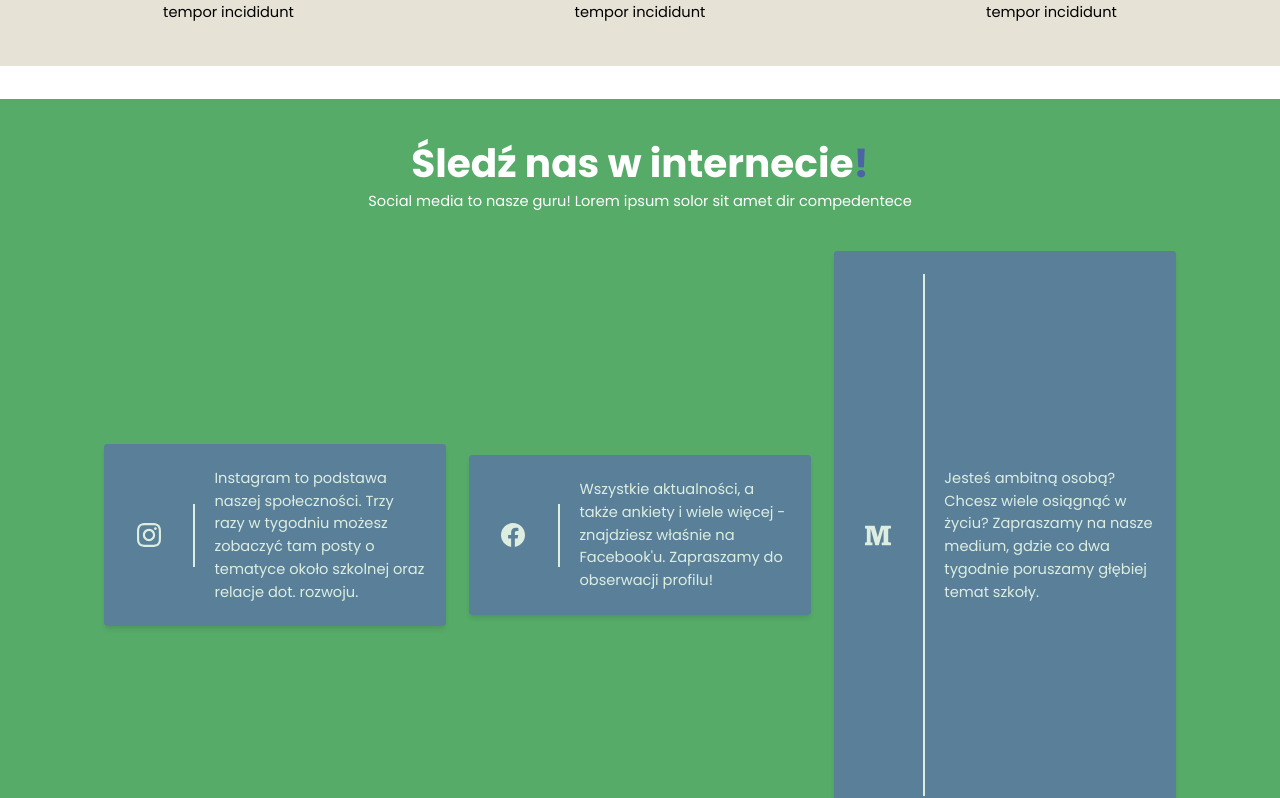
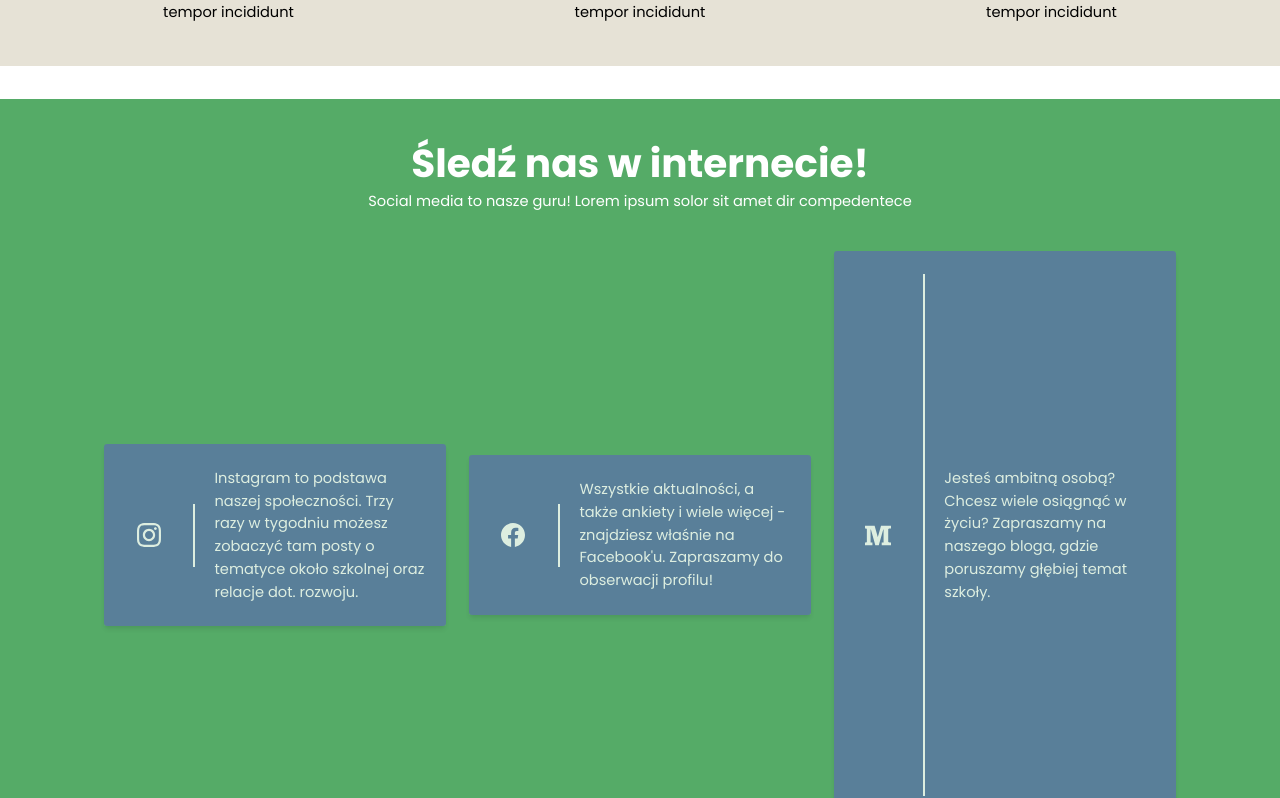
Before and after one commit to schoola-pl/schoola-landing, a Next.js app: page / in a window 1280 px wide. Shown: the part 1163-1961 px from the top of the page. Built offline with nearby package versions, Linux system fonts and the light colour scheme.

Commit message:
Changing few details

```diff
--- a/components/organisms/SocialSection/SocialSection.tsx
+++ b/components/organisms/SocialSection/SocialSection.tsx
@@ -18,9 +18,8 @@ const socials = [
     icon: Facebook
   },
   {
-    link: 'https://www.instagram.com/',
-    description:
-      'Jesteś ambitną osobą? Chcesz wiele osiągnąć w życiu? Zapraszamy na nasze medium, gdzie co dwa tygodnie poruszamy głębiej temat szkoły.',
+    link: 'https://www.medium.com/@schoolapl',
+    description: 'Jesteś ambitną osobą? Chcesz wiele osiągnąć w życiu? Zapraszamy na naszego bloga, gdzie poruszamy głębiej temat szkoły.',
     icon: Medium
   }
 ];
@@ -31,9 +30,7 @@ const SocialSection = () => {
       <div className="bg-emerald-dark mb-20 py-14">
         <header>
           <div className="flex flex-col items-center justify-center pb-5 px-24">
-            <h1 className="font-bold text-white text-3xl text-gray-900 sm:text-4xl lg:text-5xl mb-2 2xl:text-5xl">
-              Śledź nas w internecie<span className="text-blue-light">!</span>
-            </h1>
+            <h1 className="font-bold text-white text-3xl text-gray-900 sm:text-4xl lg:text-5xl mb-2 2xl:text-5xl">Śledź nas w internecie!</h1>
             <p className="text-white text-center md:text-lg md:w-3/4">Social media to nasze guru! Lorem ipsum solor sit amet dir compedentece</p>
           </div>
         </header>
--- a/pages/contact.tsx
+++ b/pages/contact.tsx
@@ -11,9 +11,8 @@ import axios from 'axios';
 const items = [
   {
     id: 1,
-    image:
-      'https://scontent.fwaw7-1.fna.fbcdn.net/v/t1.6435-1/c0.18.200.200a/p200x200/186173524_1497571507248720_2353136923100118796_n.jpg?_nc_cat=100&ccb=1-5&_nc_sid=7206a8&_nc_ohc=9gEzuHg3gzwAX-78ve7&_nc_ht=scontent.fwaw7-1.fna&oh=dbfc4c293aa4e95849f35a84335df844&oe=61D1826D',
-    text: 'Lorem ipsum'
+    image: 'https://ca.slack-edge.com/T02MFH6TXHN-U02LNT37JA1-ac5f6d272ad6-512',
+    text: 'Feedback od naszych odbiorców i użytkowników jest najważniejszy, więc śmiało pisz co uważasz!'
   },
   {
     id: 2,
@@ -22,19 +21,18 @@ const items = [
   },
   {
     id: 3,
-    image:
-      'https://scontent.fwaw7-1.fna.fbcdn.net/v/t39.30808-1/p200x200/264673352_957377688189216_2443246515182621220_n.jpg?_nc_cat=110&ccb=1-5&_nc_sid=7206a8&_nc_ohc=K54i-3fyLSAAX-FtgTk&_nc_ht=scontent.fwaw7-1.fna&oh=930506c2e7b02df069fbbbc71e5cdf02&oe=61B3FC5F',
+    image: 'https://ca.slack-edge.com/T02MFH6TXHN-U02LLK163M4-2aabbb6efe96-512',
     text: 'Lorem ipsum'
   },
   {
     id: 4,
-    image: 'https://avatars.githubusercontent.com/u/77537823?v=4',
+    image:
+      'https://scontent-frt3-1.xx.fbcdn.net/v/t39.30808-1/p200x200/230432367_1249529202171525_6067988580644517225_n.jpg?_nc_cat=108&ccb=1-5&_nc_sid=7206a8&_nc_ohc=8KRhEacjyEYAX-mvHOP&_nc_ht=scontent-frt3-1.xx&oh=add2d222bcd5d7e36ce44bc563addf59&oe=61BB1442',
     text: 'Lorem ipsum'
   },
   {
     id: 5,
-    image:
-      'https://scontent.fwaw7-1.fna.fbcdn.net/v/t1.30497-1/143086968_2856368904622192_1959732218791162458_n.png?_nc_cat=1&ccb=1-5&_nc_sid=7206a8&_nc_ohc=4MbBEWsUWU0AX8YCvUy&_nc_ht=scontent.fwaw7-1.fna&oh=5b207360ce8071f79890b403046e685c&oe=61D14C78',
+    image: 'https://ca.slack-edge.com/T02MFH6TXHN-U02MXNH6V7S-ab868490a5ea-512',
     text: 'Lorem ipsum'
   }
 ];
@@ -244,14 +242,6 @@ const contact = () => {
               </div>
 
               <div className="flex my-4 w-2/3 lg:w-1/2">
-                <div className="flex flex-col">
-                  <h2 className="text-2xl">Zadzwoń do nas</h2>
-                  <p className="text-gray-400">Tel: xxx-xxx-xxx</p>
-                  <p className="text-gray-400">Tel: xxx-xxx-xxx</p>
-                </div>
-              </div>
-
-              <div className="flex my-4 w-2/3 lg:w-1/2">
                 <a href="#" target="_blank" rel="noreferrer" className="rounded-full bg-blue-default w-10 h-10 flex items-center mx-1 justify-center">
                   <div className="mx-2 mt-2">
                     <Image src={Facebook} />
```
Also changed, not shown: public/icons/ConnectIcon.svg.
